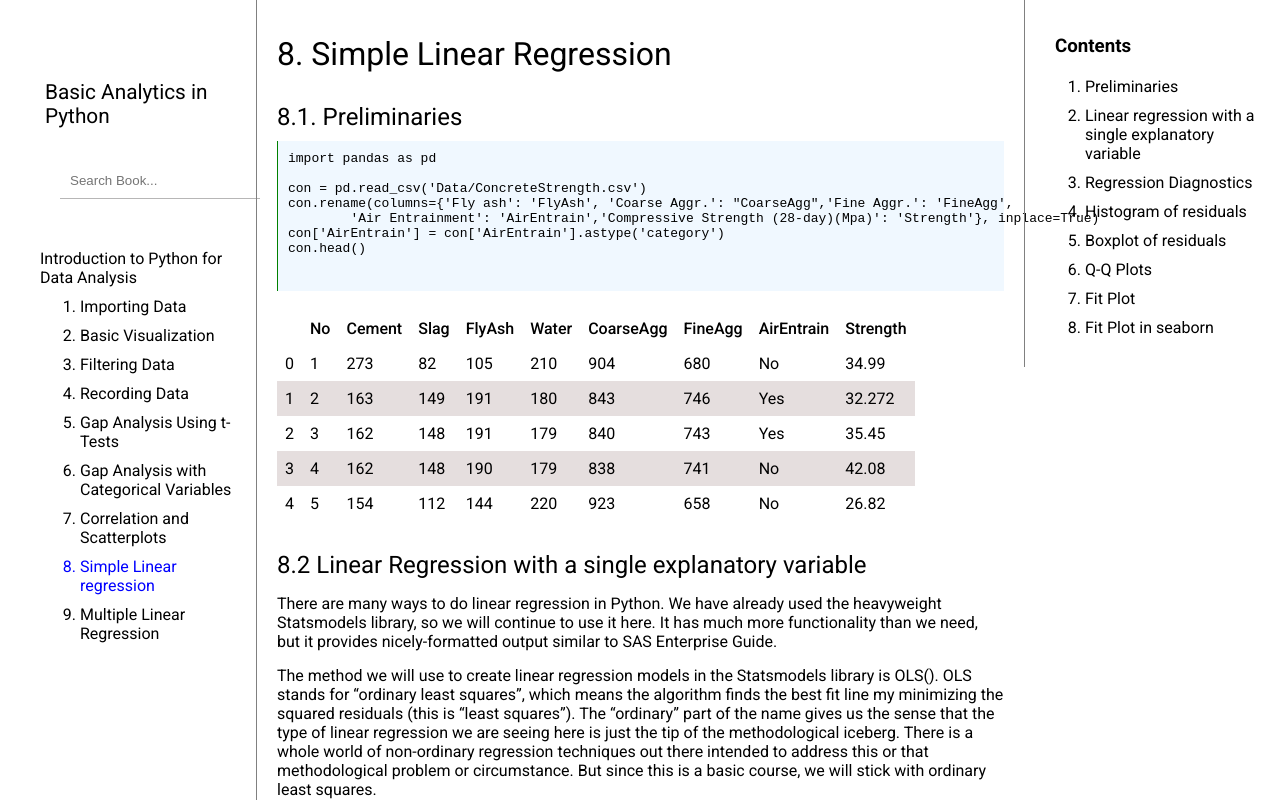
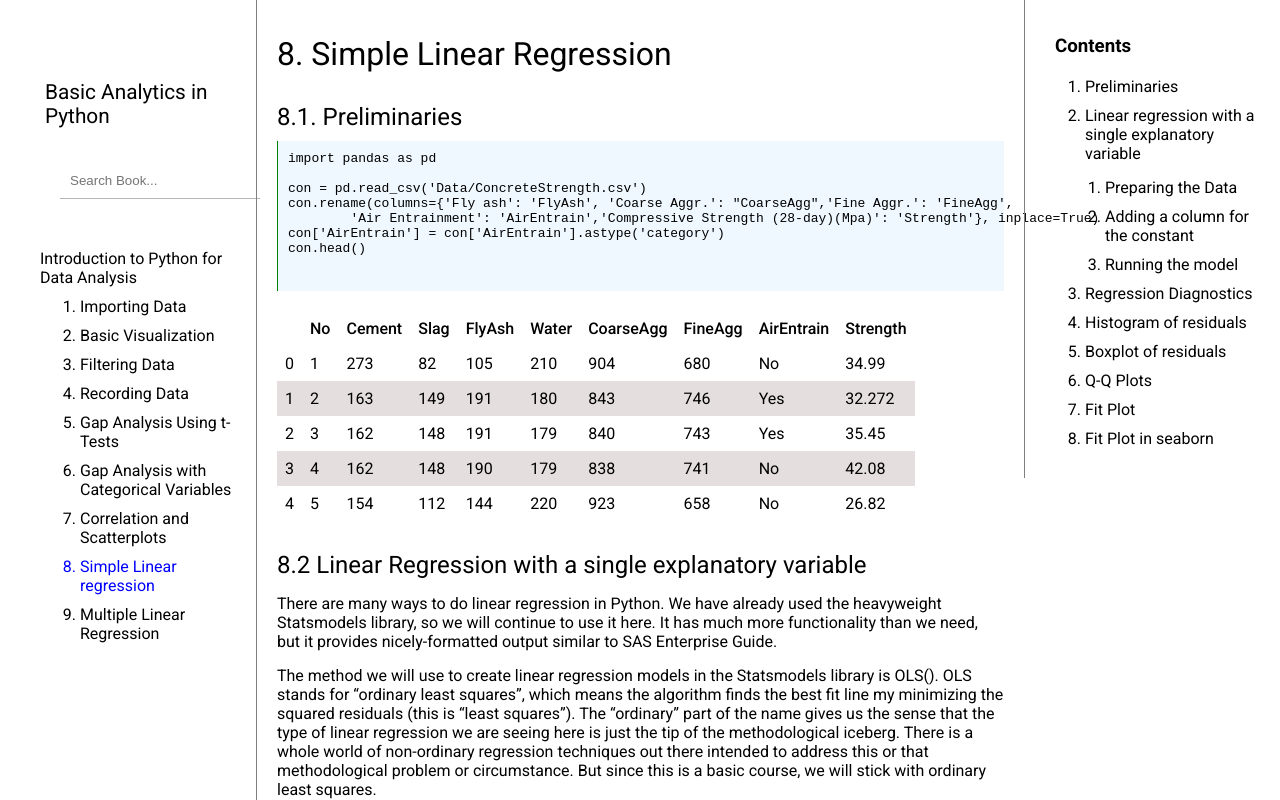
Before and after one commit to Chand-007/regression-article, a React (Create React App) app: page / in a window 1280 px wide. Shown: the top 800 px of the page. Built offline with nearby package versions, Linux system fonts and the light colour scheme; a web font is replaced by a local one.

Commit message:
added css styles

```diff
--- a/src/ArticlePages/RegressionBlogArticle.js
+++ b/src/ArticlePages/RegressionBlogArticle.js
@@ -65,7 +65,7 @@ export default function RegressionBlogArticle(){
                 <h2 id='headlink2'>8.2 Linear Regression with a single explanatory variable</h2>
                 <p>There are many ways to do linear regression in Python. We have already used the heavyweight Statsmodels library, so we will continue to use it here. It has much more functionality than we need, but it provides nicely-formatted output similar to SAS Enterprise Guide.</p>
                 <p>The method we will use to create linear regression models in the Statsmodels library is OLS(). OLS stands for “ordinary least squares”, which means the algorithm finds the best fit line my minimizing the squared residuals (this is “least squares”). The “ordinary” part of the name gives us the sense that the type of linear regression we are seeing here is just the tip of the methodological iceberg. There is a whole world of non-ordinary regression techniques out there intended to address this or that methodological problem or circumstance. But since this is a basic course, we will stick with ordinary least squares.</p>
-                <h3>8.2.1 Preparing the data</h3>
+                <h3 id='headsublink1'>8.2.1 Preparing the data</h3>
                 <p>Recall the general format of the linear regression equation:{' '}
   <math xmlns="http://www.w3.org/1998/Math/MathML" className="math-equation">
   <mi>Y</mi>
@@ -142,7 +142,7 @@ export default function RegressionBlogArticle(){
             <p>We see above that X is a single column of numbers (amount of fly ash in each batch of concrete). The numbers on the left are just the Python index (very row in a Python array has a row number, or index).
 
 </p>
-<h3>8.2.2 Adding a column for the constant</h3>
+<h3 id="headsublink2">8.2.2 Adding a column for the constant</h3>
 <p>We can add another column for the regression constant using Statsmodels add_constant() method:</p>
 <div className="code-box-3">
                 <pre>
@@ -197,7 +197,7 @@ export default function RegressionBlogArticle(){
 </math> x 105.0</p>
 
 <p>The “const” column simply provides a placeholder—a bunch of 1s to multiply the constant by. So now we understand why we have to run add_constant().</p>
-<h3>8.2.3 Running the model</h3>
+<h3 id='headsublink3'>8.2.3 Running the model</h3>
 <div className="code-box-4">
                 <pre>
                  <code>
--- a/src/ArticlePages/RightSideNavigation.js
+++ b/src/ArticlePages/RightSideNavigation.js
@@ -7,6 +7,11 @@ export default function RightSideNavigation(){
             <ol className='contents-container'>
                 <li><a href="#headLink1">Preliminaries</a></li>
                 <li><a href="#headLink2">Linear regression with a single explanatory variable</a></li>
+                <ol  className='inner-contents-container'>
+                    <li><a href="#headsublink1">Preparing the Data</a></li>
+                    <li><a href="#headsublink2">Adding a column for the constant</a></li>
+                    <li><a href="#headsublink3">Running the model</a></li>
+                </ol>
                 <li><a href="#headLink3">Regression Diagnostics</a></li>
                 <li><a href="#headLink4">Histogram of residuals</a></li>
                 <li><a href="#headLink5">Boxplot of residuals</a></li>
```
